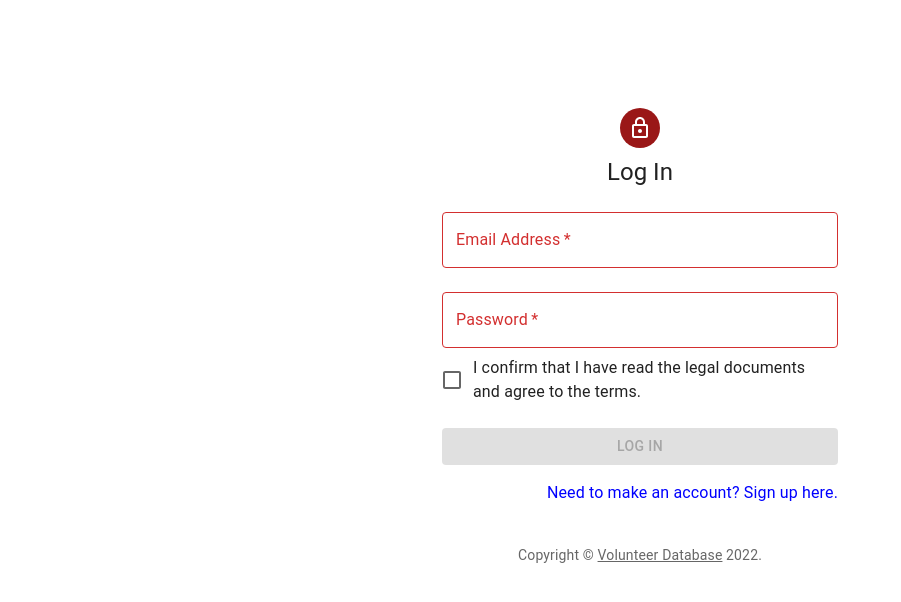
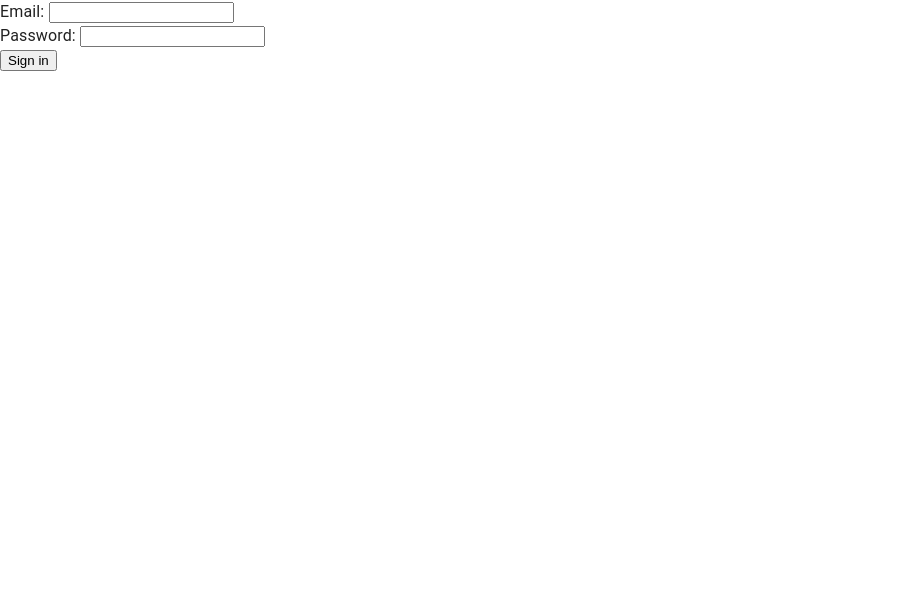
Before and after one commit to nitrotap/volunteer-database, a Next.js app: page /login in a window 1280 px wide. Shown: the top 602 px of the page, without its empty margins (0-901 px from the left). Built offline with nearby package versions, Linux system fonts and the light colour scheme.

Commit message:
initial bootstrap of iron-session

```diff
--- /dev/null
+++ b/lib/config/iron-config.js
@@ -0,0 +1,8 @@
+export const ironOptions = {
+    cookieName: "MY_APP_COOKIE",
+    password: process.env.SECRET,
+    // secure: true should be used in production (HTTPS) but can't be used in development (HTTP)
+    cookieOptions: {
+        secure: process.env.NODE_ENV === "production" ? true : false,
+    },
+}
--- /dev/null
+++ b/lib/config/withSession.js
@@ -0,0 +1,10 @@
+import { withIronSessionApiRoute, withIronSessionSsr } from "iron-session/next";
+import { ironOptions } from "./iron-config";
+
+export function withSessionRoute(handler) {
+    return withIronSessionApiRoute(handler, ironOptions);
+}
+
+export function withSessionSsr(handler) {
+    return withIronSessionSsr(handler, ironOptions);
+}
--- a/package.json
+++ b/package.json
@@ -21,6 +21,7 @@
     "@mui/material": "^5.11.5",
     "@mui/x-data-grid": "^5.15.1",
     "bcrypt": "^5.0.1",
+    "iron-session": "^6.3.1",
     "jwt-decode": "^3.1.2",
     "mongodb": "^4.8.1",
     "mongoose": "^6.5.2",
--- /dev/null
+++ b/pages/api/sessions.js
@@ -0,0 +1,24 @@
+import { withSessionRoute } from "../../lib/config/withSession";
+
+
+const VALID_EMAIL = "newUser@email.com";
+const VALID_PASSWORD = "password123";
+
+export default withSessionRoute(createSessionRoute);
+
+async function createSessionRoute(req, res) {
+    if (req.method === "POST") {
+        const { email, password } = req.body;
+
+        if (email === VALID_EMAIL && password === VALID_PASSWORD) {
+            req.session.user = {
+                username: "newUser@email.com",
+                isAdmin: true
+            };
+            await req.session.save();
+            res.send({ ok: true });
+        }
+        return res.status(403).send("");
+    }
+    return res.status(404).send("");
+}
--- a/pages/login.js
+++ b/pages/login.js
@@ -1,164 +1,43 @@
-import React, { useState } from 'react';
+import { useRouter } from "next/router";
+import { useRef, useState } from 'react'
 
-import Avatar from '@mui/material/Avatar';
-import Button from '@mui/material/Button';
-import CssBaseline from '@mui/material/CssBaseline';
-import TextField from '@mui/material/TextField';
-import FormControlLabel from '@mui/material/FormControlLabel';
-import Checkbox from '@mui/material/Checkbox';
-import Grid from '@mui/material/Grid';
-import Box from '@mui/material/Box';
-import LockOutlinedIcon from '@mui/icons-material/LockOutlined';
-import Typography from '@mui/material/Typography';
-import Container from '@mui/material/Container';
+export default function Login() {
+    const router = useRouter();
+    const emailInput = useRef();
+    const passwordInput = useRef();
 
-import Copyright from '../components/Copyright'
+    const handleSubmit = async (e) => {
+        e.preventDefault();
 
-import Link from 'next/link'
+        const email = emailInput.current.value;
+        const password = passwordInput.current.value;
 
-function Login(props) {
-    const [formState, setFormState] = useState({ email: '', password: '' });
-    const [emailState, setEmailState] = useState(false);
-    const [passwordState, setPasswordState] = useState(false);
-    const [pwHelper, setPwHelper] = useState('');
-    const [emailHelper, setEmailHelper] = useState('');
-    const [checked, setChecked] = useState(false);
+        const response = await fetch("/api/sessions", {
+            method: "POST",
+            headers: { "Content-Type": "application/json" },
+            body: JSON.stringify({ email, password })
+        });
 
-
-    const handleFormSubmit = async (event) => {
-        event.preventDefault();
-        formState.email = formState.email.toLowerCase();
-
-        try {
-            // send a post message to the server sending the email and password, checking the password, and returning a token
-            const response = await fetch('/api/users/login', {
-                method: 'POST',
-                body: JSON.stringify(formState),
-                headers: { 'Content-Type': 'application/json' },
-            });
-
-            response.json().then((data) => {
-                console.log('data', data)
-                if (data.error) {
-                    setEmailState(false)
-                    setEmailHelper('Email or password is incorrect. Please try again.')
-                } else {
-                    setEmailState(true)
-                    setEmailHelper('Login successful. Redirecting...')
-                    window.location.href = '/'
-                }
-            })
-
-        } catch (error) {
-            setEmailState(false)
-            setEmailHelper('Email already exists. Please try logging in.')
+        if (response.ok) {
+            return router.push("/private");
         }
     };
 
-    const handleChangePw = (event) => {
-        const { name, value } = event.target;
-        if (value.length > 8) {
-            setPasswordState(true)
-        } else {
-            setPasswordState(false)
-            setPwHelper('Password must be at least 8 characters.')
-        }
-
-        setFormState({
-            ...formState,
-            [name]: value,
-        });
-    };
-
-    const handleChangeEmail = (event) => {
-        const { name, value } = event.target;
-        const validEmail = new RegExp(/^([a-zA-Z0-9_.-]+)@([\da-zA-Z.-]+)\.([a-zA-Z.]{2,6})$/)
-        if (validEmail.test(value)) {
-            setEmailState(true)
-        } else {
-            setEmailState(false)
-            setEmailHelper('Please enter a valid email')
-        }
-        setFormState({
-            ...formState,
-            [name]: value,
-        });
-    };
-
     return (
-        <Container component="main" maxWidth="xs" sx={{
-            backgroundColor: 'white', marginTop: '100px', marginBottom: '250px',
-        }}>
-            <CssBaseline />
-            <Box
-                sx={{
-                    marginTop: 8,
-                    display: 'flex',
-                    flexDirection: 'column',
-                    alignItems: 'center',
-                }}
-            >
-                <Avatar sx={{ m: 1, bgcolor: 'secondary.main' }}>
-                    <LockOutlinedIcon />
-                </Avatar>
-                <Typography component="h1" variant="h5">
-                    Log In
-                </Typography>
-
-                <Box component="form" noValidate onSubmit={handleFormSubmit} sx={{ mt: 1 }}>
-                    <TextField
-                        required
-                        fullWidth
-                        id="email"
-                        label="Email Address"
-                        name="email"
-                        autoComplete="email"
-                        onChange={handleChangeEmail}
-                        error={!emailState}
-                        helperText={emailHelper}
-                        margin="normal"
-                    />
-                    <TextField
-                        margin="normal"
-                        required
-                        fullWidth
-                        name="password"
-                        label="Password"
-                        type="password"
-                        id="password"
-                        autoComplete="new-password"
-                        onChange={handleChangePw}
-                        error={!passwordState}
-                        helperText={pwHelper}
-                    />
-
-                    <FormControlLabel
-                        control={<Checkbox value="legal" color="primary" />}
-                        label="I confirm that I have read the legal documents and agree to the terms."
-                        checked={checked}
-                        onChange={() => setChecked(!checked)}
-                    />
-                    <Button
-                        type="submit"
-                        fullWidth
-                        variant="contained"
-                        sx={{ mt: 3, mb: 2 }}
-                        disabled={!(emailState && passwordState && checked)}
-                    >
-                        Log In
-                    </Button>
-                    <Grid container justifyContent="flex-end">
-                        <Grid item style={{ color: 'blue' }}>
-                            <Link href="/signup" variant="body2">
-                                Need to make an account? Sign up here.
-                            </Link>
-                        </Grid>
-                    </Grid>
-
-                </Box>
-            </Box>
-            <Copyright sx={{ mt: 5 }} />
-        </Container>
-    )
+        <form onSubmit={handleSubmit}>
+            <div>
+                <label>
+                    Email: <input type="text" ref={emailInput} />
+                </label>
+            </div>
+            <div>
+                <label>
+                    Password: <input type="password" ref={passwordInput} />
+                </label>
+            </div>
+            <div>
+                <button type="submit">Sign in</button>
+            </div>
+        </form>
+    );
 }
-export default Login;
```
Also changed, not shown: pages/private.js (added, +27 -0 lines), 2 other files (tests, documents, lock files or other folders).
